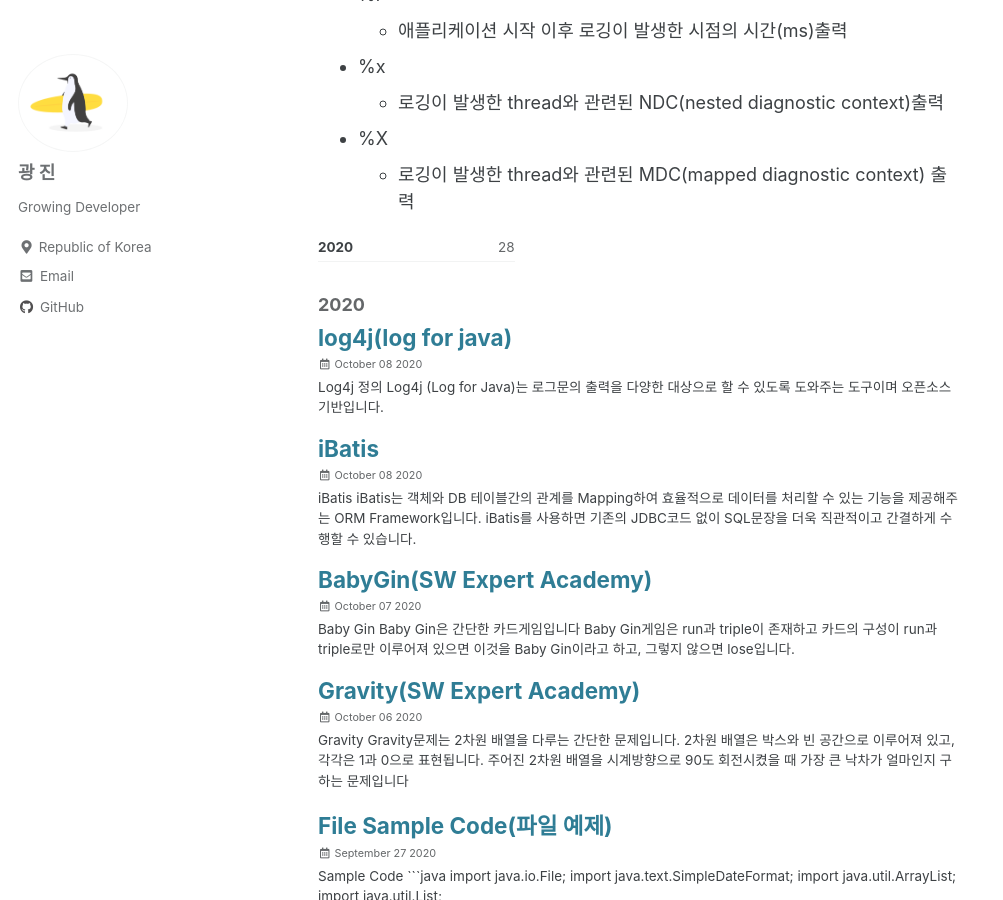
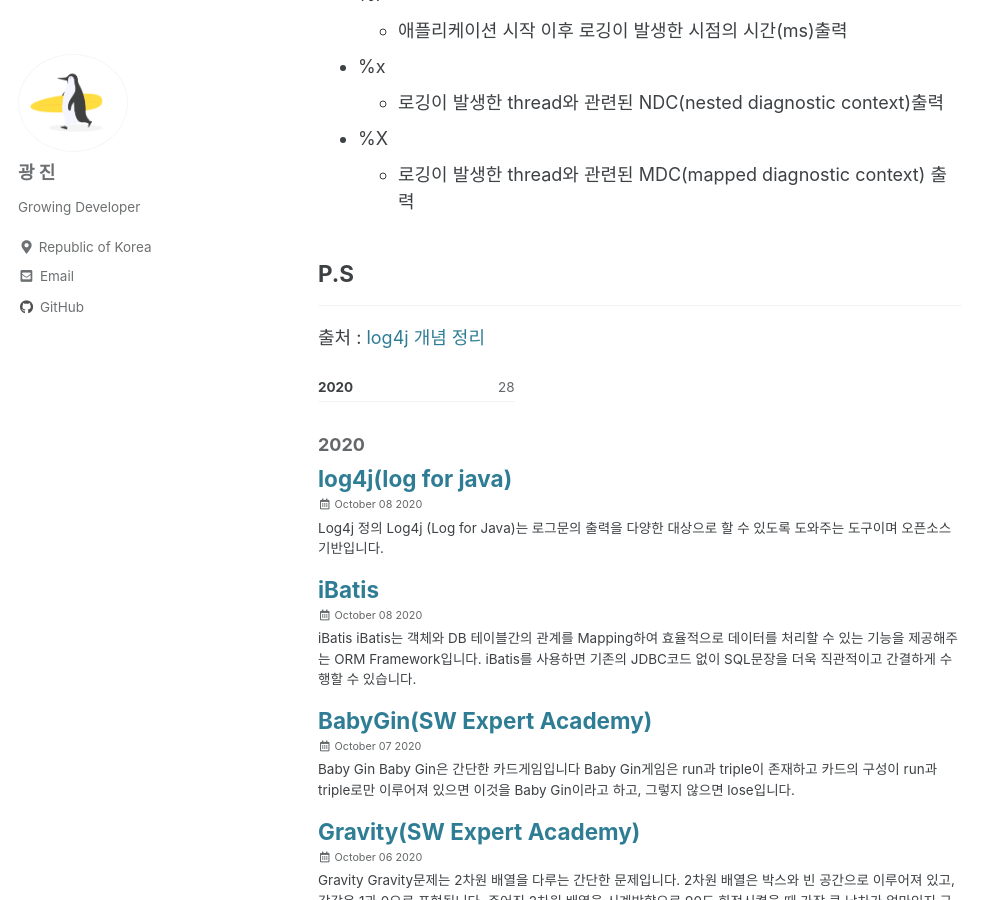
Before and after one commit to KOR-SHIN/KOR-SHIN.github.io, a Jekyll site: the page built from _posts/2020-10-08-log4j.md, in a window 1280 px wide and 900 px high, scrolled down 3002 px. Shown: the whole window, without its empty margins (0-1003 px from the left). Built offline with Jekyll 4.4.1, drawn with Linux system fonts in a browser that asks for light colours; cached includes are drawn as plain includes.

Commit message:
[Modify] 문서정보 출처 추가

```diff
--- a/_posts/2020-10-08-log4j.md
+++ b/_posts/2020-10-08-log4j.md
@@ -93,3 +93,7 @@ Log Level : TRACE < DEBUG < INFO < WARN < ERROR < FATAL
     - 로깅이 발생한 thread와 관련된 NDC(nested diagnostic context)출력
 - %X
     - 로깅이 발생한 thread와 관련된 MDC(mapped diagnostic context) 출력
+
+## __P.S__
+---
+출처 : <a href="https://cofs.tistory.com/354" target="_blank">log4j 개념 정리</a>
```
Also changed, not shown: _posts/2020-10-08-ibatis.md (+4 -0 lines).
